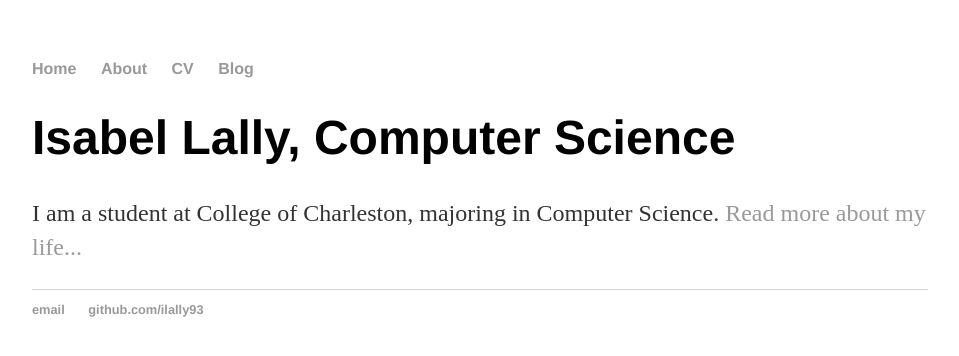
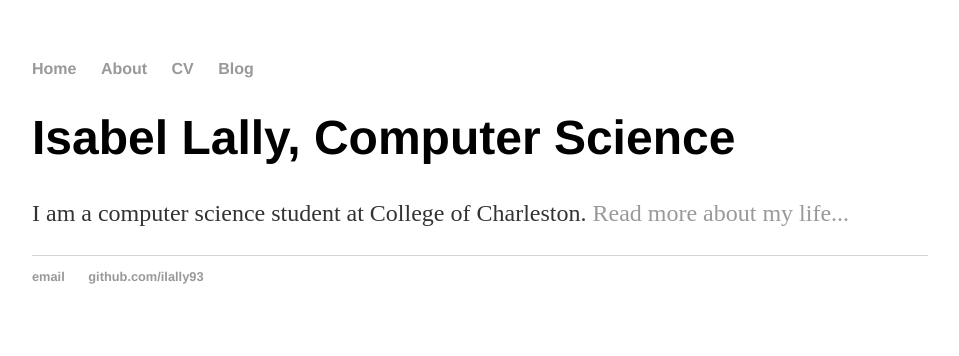
Before and after one commit to ilally93/ilally93.github.io, a Jekyll site: the page built from index.html, in a window 1280 px wide. Shown: the top 356 px of the page, without its empty margins (160-1119 px from the left). Built offline with Jekyll 4.4.1, drawn with Linux system fonts in a browser that asks for light colours.

Commit message:
Update index.html
Updates index.html so that it
uses the default format

```diff
--- a/index.html
+++ b/index.html
@@ -1,30 +1,8 @@
-<!DOCTYPE html>
-<html>
-	<head>
-		<title>Isabel Lally, Computer Science</title>
-		<!-- link to main stylesheet -->
-		<link rel="stylesheet" type="text/css" href="/css/main.css">
-	</head>
-	<body>
-		<nav>
-    		<ul>
-        		<li><a href="/">Home</a></li>
-	        	<li><a href="/about">About</a></li>
-        		<li><a href="/cv">CV</a></li>
-        		<li><a href="/blog">Blog</a></li>
-    		</ul>
-		</nav>
-		<div class="container">
-    		<div class="blurb">
-        		<h1>Isabel Lally, Computer Science</h1>
-				<p>I am a student at College of Charleston, majoring in Computer Science. <a href="/about">Read more about my life...</a></p>
-    		</div><!-- /.blurb -->
-		</div><!-- /.container -->
-		<footer>
-    		<ul>
-        		<li><a href="mailto:ilally93@gmail.com">email</a></li>
-        		<li><a href="https://github.com/ilally93">github.com/ilally93</a></li>
-			</ul>
-		</footer>
-	</body>
-</html>
+---
+layout: default
+title: Isabel Lally, Computer Science
+---
+<div class="blurb">
+	<h1>Isabel Lally, Computer Science</h1>
+	<p>I am a computer science student at College of Charleston. <a href="/about">Read more about my life...</a></p>
+</div><!-- /.blurb -->
```
